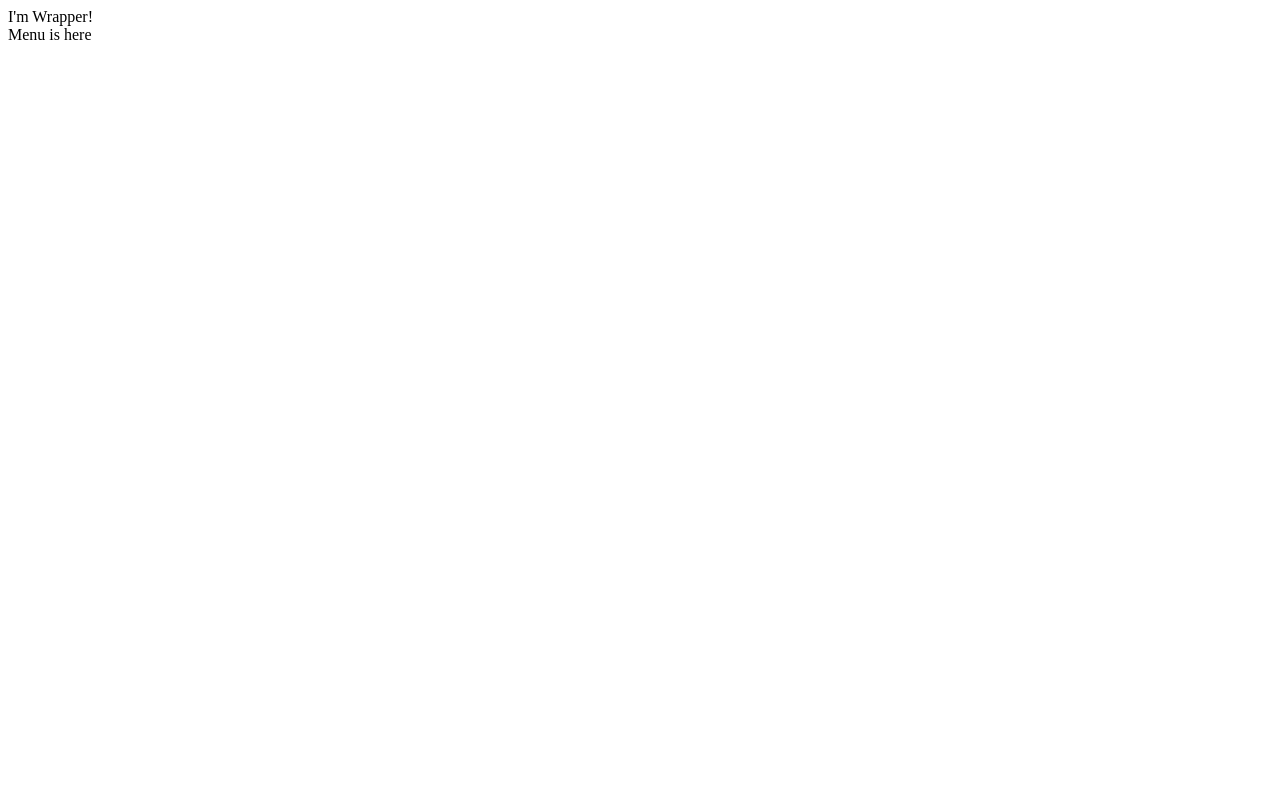
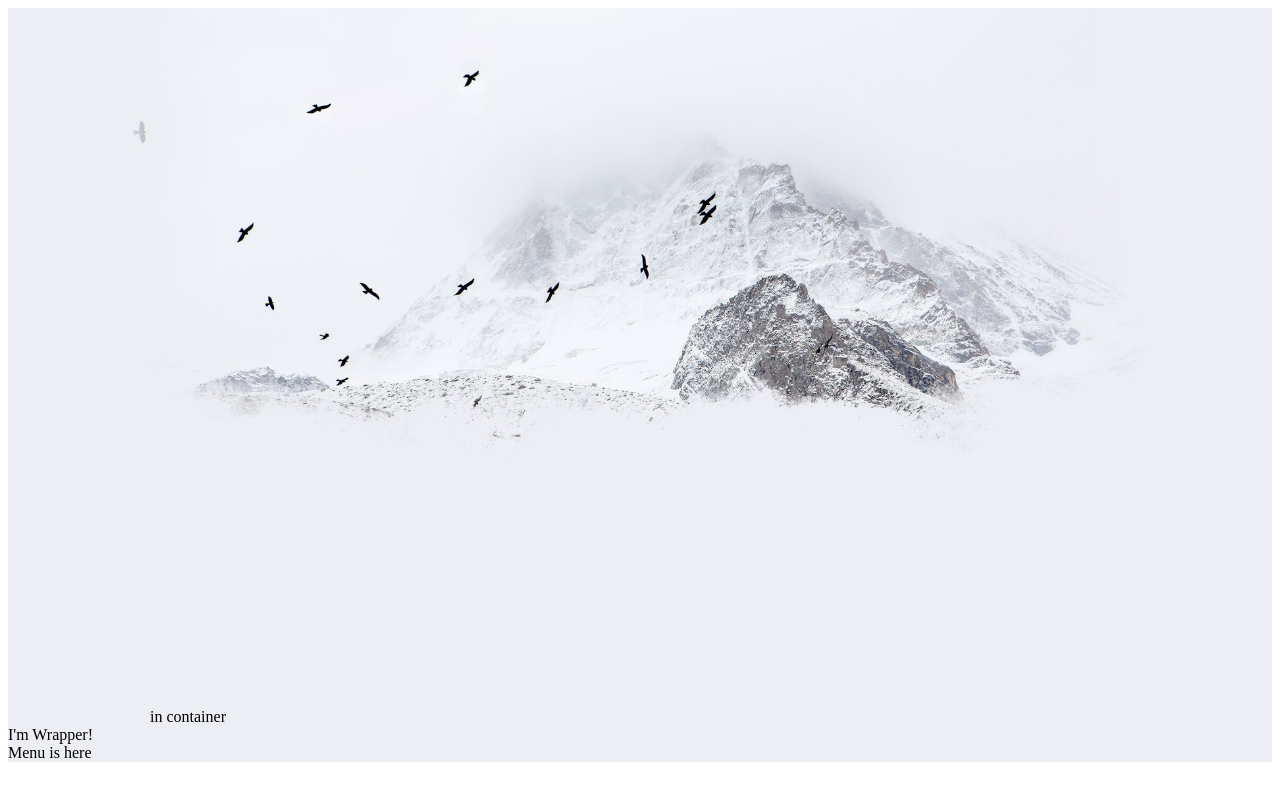
Before and after one commit to 01dr/Fjord, a React app in the folder front/: page / in a window 1280 px wide. Built offline with nearby package versions, Linux system fonts and the light colour scheme; the HTML template or start-up script is replaced by a standard one.

Commit message:
add header

```diff
--- a/front/package.json
+++ b/front/package.json
@@ -22,6 +22,7 @@
     "css-loader": "^0.23.1",
     "extract-text-webpack-plugin": "^1.0.1",
     "file-loader": "^0.8.5",
+    "image-webpack-loader": "^1.6.3",
     "jade": "^1.11.0",
     "jade-html-loader": "0.0.3",
     "postcss-font-magician": "^1.4.0",
--- /dev/null
+++ b/front/src/components/header/Header.jsx
@@ -0,0 +1,15 @@
+/**
+ * Created by amazi on 20.02.2016.
+ */
+
+import React from 'react'
+import classNames from 'classnames/bind'
+import s from './header.pcss'
+
+class Header extends React.Component {
+    render() {
+        return  <div className={ s.background }></div>;
+    }
+}
+
+export default Header
--- /dev/null
+++ b/front/src/components/header/header.pcss
@@ -0,0 +1,10 @@
+/* Created by amazi on 20.02.2016. */
+
+.background {
+  background: url('./images/bg.jpg') no-repeat;
+  background-size: contain;
+  width: 1920px;
+  margin: 0 auto;
+  max-width: 100%;
+  height: 700px;
+}
--- a/front/src/components/wrapper/wrapper.jsx
+++ b/front/src/components/wrapper/wrapper.jsx
@@ -7,10 +7,15 @@ import classNames from 'classnames/bind'
 import s from './wrapper.pcss'
 
 import Menu from '../menu/Menu.jsx'
+import Header from '../header/Header.jsx'
 
 class Wrapper extends React.Component {
     render() {
-        return  <div>
+        return  <div className={ s.wrapper }>
+                    <Header />
+                    <div className={ s.container }>
+                        in container
+                    </div>
                     I'm Wrapper!
                     <Menu />
                 </div>
--- a/front/src/components/wrapper/wrapper.pcss
+++ b/front/src/components/wrapper/wrapper.pcss
@@ -1 +1,12 @@
 /* Created by amazi on 20.02.2016. */
+
+.wrapper {
+  width: 100%;
+  height: 100%;
+  background-color: #eceef3;
+}
+
+.container {
+  width: 980px;
+  margin: 0 auto;
+}
```
Also changed, not shown: front/src/components/header/images/bg.jpg (added), 3 other files (tests, documents, lock files or other folders).
